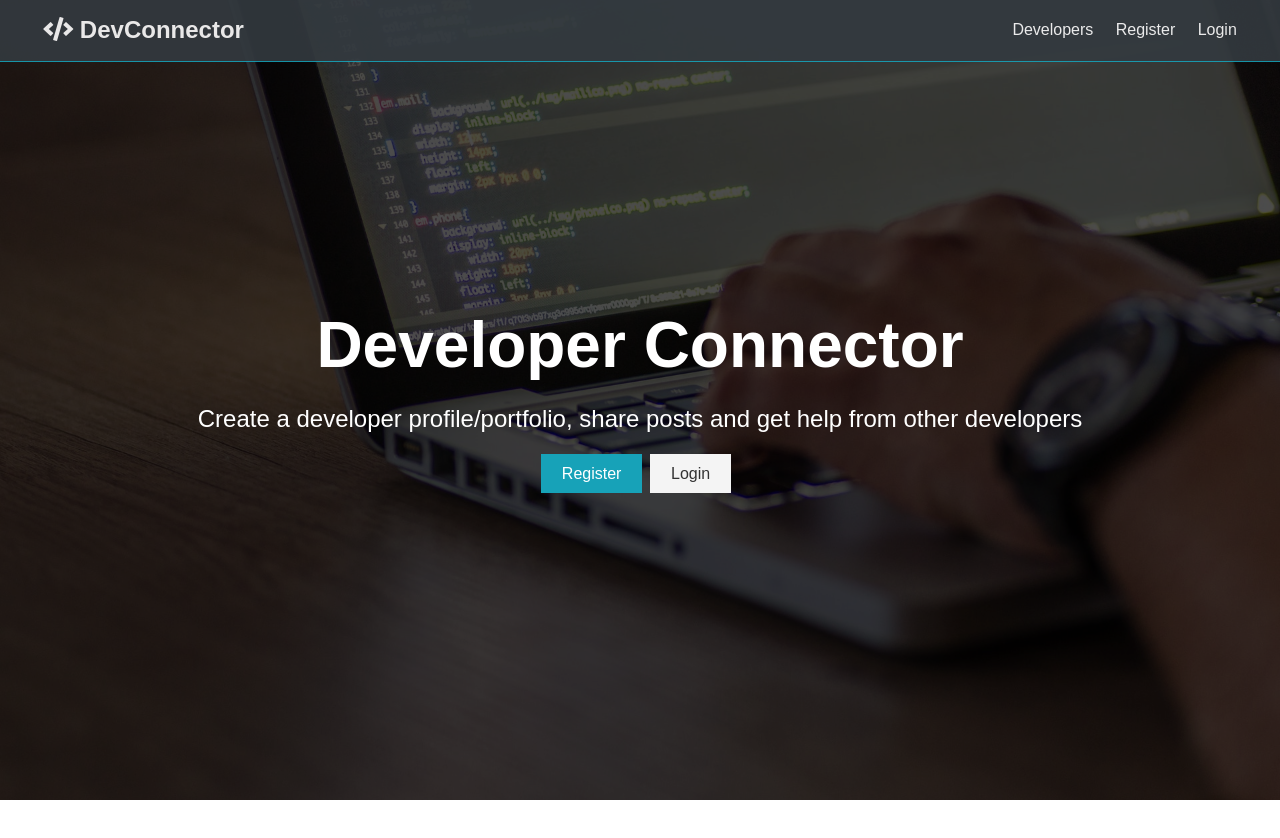
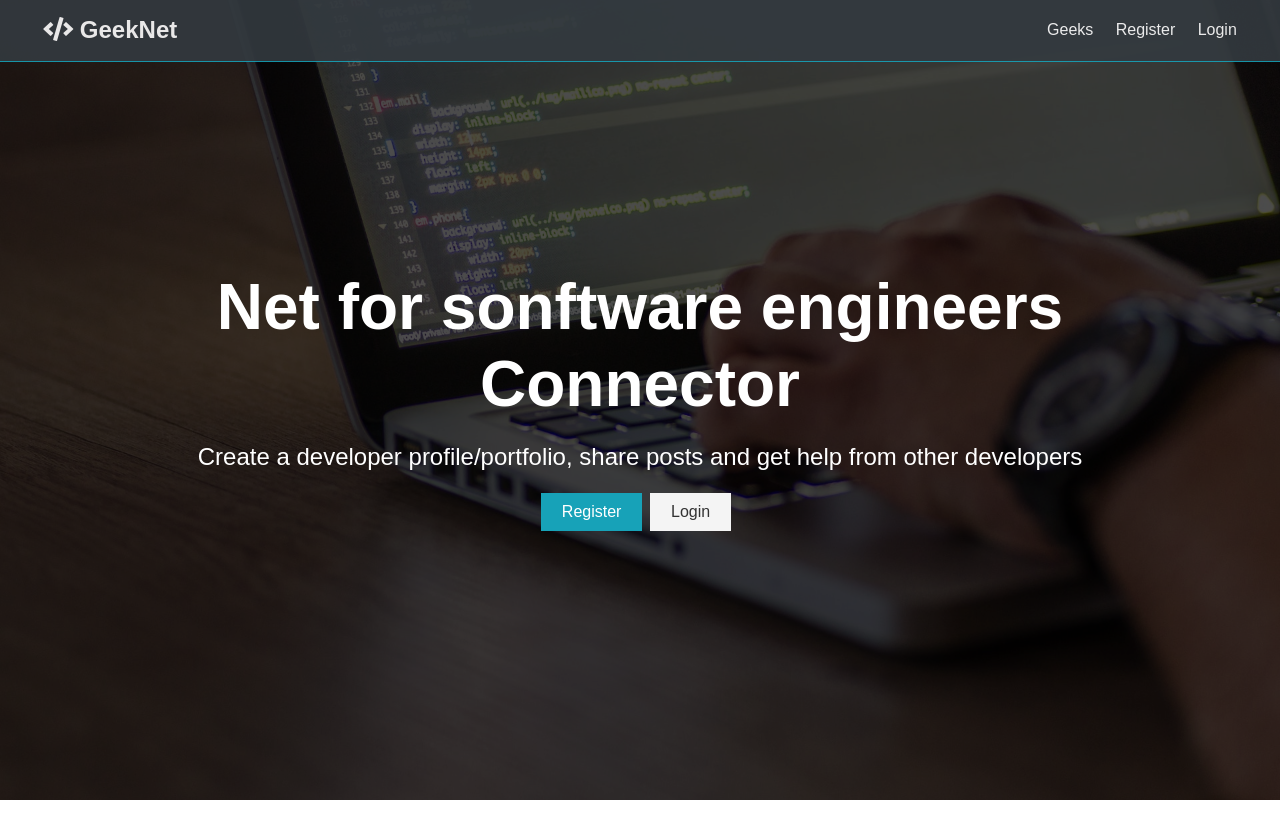
Before and after one commit to Serilian/devConnect, a React (Create React App) app in the folder client/: page / in a window 1280 px wide. Shown: the top 838 px of the page. Built offline with nearby package versions, Linux system fonts and the light colour scheme; no server answers.

Commit message:
Launching the app

```diff
--- a/client/src/components/layout/Landing.js
+++ b/client/src/components/layout/Landing.js
@@ -15,7 +15,7 @@ const Landing = ({isAuthenticated}) => {
       <section className="landing">
         <div className="dark-overlay">
           <div className="landing-inner">
-            <h1 className="x-large">Developer Connector</h1>
+            <h1 className="x-large">Net for sonftware engineers Connector</h1>
             <p className="lead">
               Create a developer profile/portfolio, share posts and get help from
               other developers
--- a/client/src/components/layout/Navbar.js
+++ b/client/src/components/layout/Navbar.js
@@ -13,7 +13,7 @@ const Navbar = ({ auth: { isAuthenticated, loading }, logout }) => {
         <Link to={"/posts"}>Posts</Link>
       </li>
       <li>
-        <Link to={"/profiles"}>Developers</Link>
+        <Link to={"/profiles"}>Geeks</Link>
       </li>
       <li>
         <Link to={"/dashboard"}><i className={"fas fa-user"}></i>{" "}<span
@@ -31,7 +31,7 @@ const Navbar = ({ auth: { isAuthenticated, loading }, logout }) => {
   const guestLinks = (
     <ul>
       <li>
-        <Link to={"/profiles"}>Developers</Link>
+        <Link to={"/profiles"}>Geeks</Link>
       </li>
       <li>
         <Link to={"/register"}>Register</Link>
@@ -46,7 +46,7 @@ const Navbar = ({ auth: { isAuthenticated, loading }, logout }) => {
     <div>
       <nav className="navbar bg-dark">
         <h1>
-          <Link to={"/"}><i className="fas fa-code"></i> DevConnector</Link>
+          <Link to={"/"}><i className="fas fa-code"></i> GeekNet</Link>
         </h1>
 
         {!loading &&
--- a/package.json
+++ b/package.json
@@ -1,5 +1,5 @@
 {
-  "name": "devconnect",
+  "name": "geeknet",
   "version": "1.0.0",
   "description": "",
   "main": "server.js",
@@ -7,7 +7,8 @@
     "test": "echo \"Error: no test specified\" && exit 1",
     "server": "nodemon server.js",
     "client": "npm start --prefix client",
-    "dev": "concurrently \"npm run server\" \"npm run client\" "
+    "dev": "concurrently \"npm run server\" \"npm run client\" ",
+    "heroiku-postbuild": "NPM_CONFIG_PRODUCTION=false npm install --prefix client && npm run build --prefix client"
   },
   "author": "",
   "license": "ISC",
```
Also changed, not shown: 2 other files (tests, documents, lock files or other folders).
